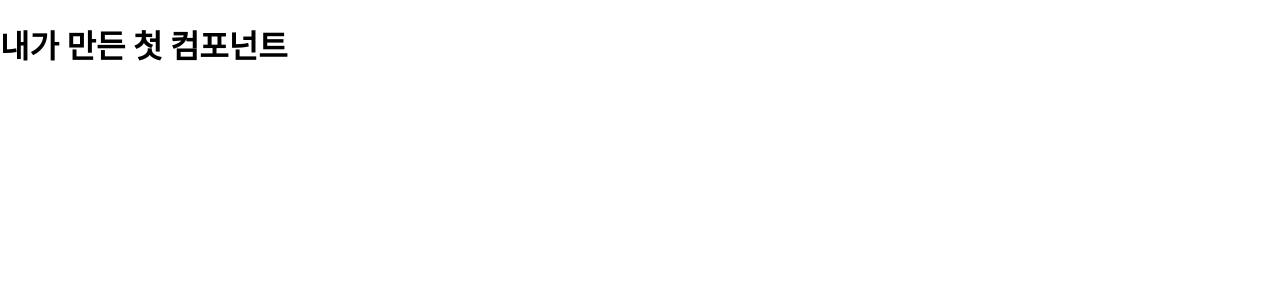
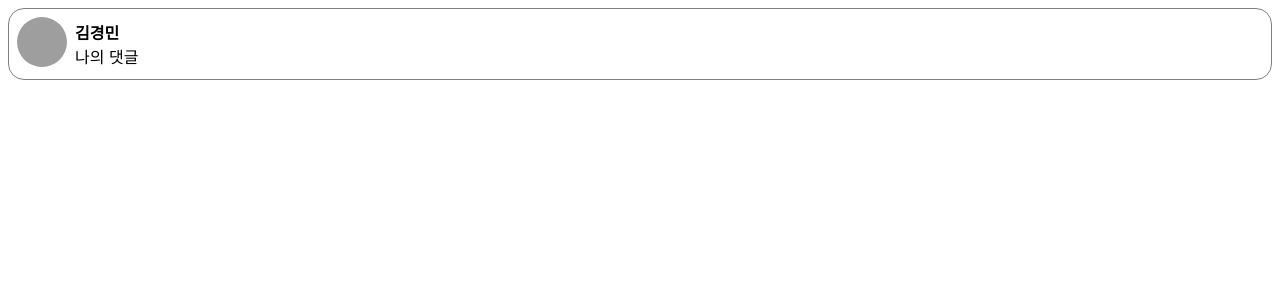
Before and after one commit to kmkim0713/react_study, a React (Create React App) app in the folder react-app/: page / in a window 1280 px wide. Shown: the top 300 px of the page. Built offline with nearby package versions, Linux system fonts and the light colour scheme; grey boxes are pictures that could not be loaded.

Commit message:
댓글 하드코딩

```diff
--- a/react-app/src/chapter_05/Comment.jsx
+++ b/react-app/src/chapter_05/Comment.jsx
@@ -1,11 +1,51 @@
 import React from "react"
 
+const styles = {
+    wrapper: {
+        margin: 8,
+        padding: 8,
+        display: "flex",
+        flexDirection: "row",
+        border: "1px solid grey",
+        borderRadius: 16,
+    },
+    imageContainer: {},
+    image: {
+        width: 50,
+        height: 50,
+        borderRadius: 25,
+    },
+    contentContainer: {
+        marginLeft: 8,
+        display: "flex",
+        flexDirection: "column",
+        justifyContent: "center",
+    },
+    nameText: {
+        color: "black",
+        fontSize: 16,
+        fontWeight: "bold",
+    },
+    commentText: {
+        color: "black",
+        fontSize: 16,
+    },
+};
 
+function Comment(props) {
+    return (
+        <div style={styles.wrapper}>
+            <div style={styles.imageContainer}>
+                <img
+                    src="https://upload.wikimedia.org/wikipedia/commons/8/89/Portrait_Placeholder.png"
+                    style={styles.image}
+                />
+            </div>
 
-function Comment(props){
-    return (
-        <div>
-            <h1>내가 만든 첫 컴포넌트</h1>
+            <div style={styles.contentContainer}>
+                <span style={styles.nameText}>김경민</span>
+                <span style={styles.commentText}>나의 댓글</span>
+            </div>
         </div>
     );
 }
```
